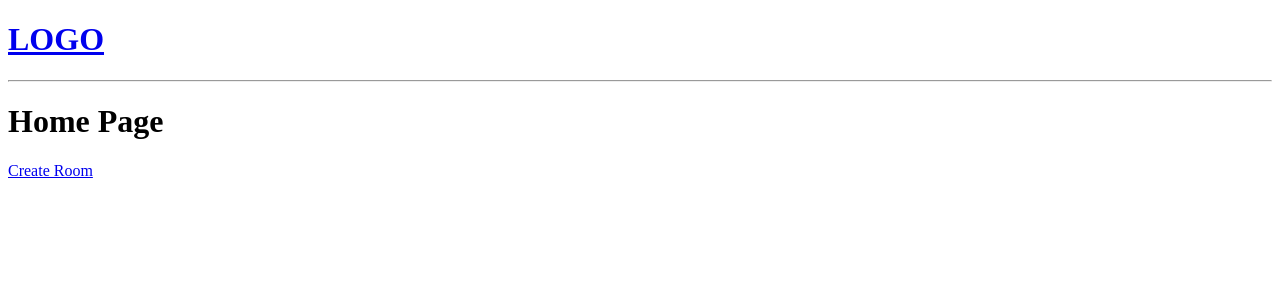
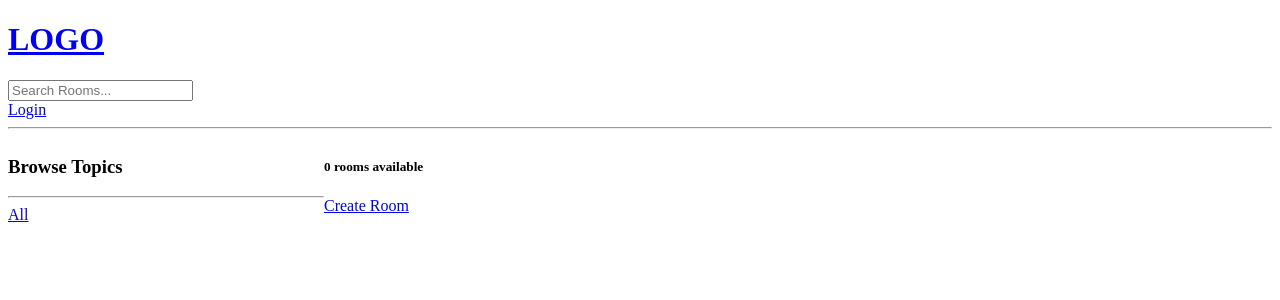
Before and after one commit to codewheezy/studybud, a Django app: page / in a window 1280 px wide. Shown: the top 300 px of the page. Run offline with Django 4.2, Linux system fonts and the light colour scheme; data that the repository does not hold is empty.

Commit message:
new changes

```diff
--- a/studybud/base/models.py
+++ b/studybud/base/models.py
@@ -19,6 +19,9 @@ class Room(models.Model):
     updated = models.DateTimeField(auto_now=True)
     created = models.DateTimeField(auto_now_add=True)
 
+    class Meta:
+        ordering = ['-updated','-created']
+
     def __str__(self):
         return self.name
 
--- a/studybud/base/templates/base/home.html
+++ b/studybud/base/templates/base/home.html
@@ -1,14 +1,39 @@
 {% extends 'main.html' %}
 
 {% block  content %}
-<h1>Home Page</h1>
+
+<style>
+    .home-container {
+        display: grid;
+        grid-template-columns: 1fr 3fr;
+    }
+</style>
+
+<div class="home-container">
 
     <div>
+        <h3>Browse Topics</h3>
+        <hr>
 
+        <div>
+            <a href="{% url 'home' %}">All</a>
+        </div>
+
+        {% for topic in topics %}
+           <div>
+               <a href="{% url 'home' %}?q={{topic.name}}">{{topic.name}}</a>
+           </div>
+        {% endfor %}
+    </div>
+
+    <div>
+        <h5>{{room_count}} rooms available</h5>
         <a href="{% url 'create-room' %}">Create Room</a>
         <div>
             {% for room in rooms %}
                 <div>
+                    <a href="{% url 'update-room' room.id %}">Edit</a>
+                    <a href="{% url 'delete-room' room.id %}">Delete</a> <br /><br />
                     <span>@{{room.host.username}}</span>
                     <h5>{{room.id}} - <a href="{% url 'room' room.id %}">{{room.name}}</a></h5>
                     <small>{{room.topic.name}}</small>
@@ -17,5 +42,6 @@
             {% endfor %}
         </div>
     </div>
+</div>
 
 {% endblock  %}
--- a/studybud/base/urls.py
+++ b/studybud/base/urls.py
@@ -2,7 +2,10 @@ from django.urls import path
 from . import views
 
 urlpatterns = [
+    path('login/', views.loginPage, name="login"),
     path('', views.home, name="home"),
     path('room/<str:pk>/', views.room, name="room"),
     path('create-room/', views.createRoom, name="create-room"),
+    path('update-room/<str:pk>/', views.updateRoom, name="update-room"),
+    path('delete-room/<str:pk>/', views.deleteRoom, name="delete-room")
 ]
--- a/studybud/base/views.py
+++ b/studybud/base/views.py
@@ -1,18 +1,43 @@
-from django.shortcuts import render
-from .models import Room
+from django.shortcuts import render, redirect
+from django.contrib import messages
+from django.contrib.auth import authenticate, login, logout
+from django.db.models import Q
+from django.contrib.auth.models import User
+from .models import Room, Topic
 from .forms import RoomForm
 
 # Create your views here.
 
-# rooms = [
-#     {'id': 1, 'name': 'Let learn python!'},
-#     {'id': 2, 'name': 'Design with me'},
-#     {'id': 3 , 'name': 'Frontend  developers'}
-# ]
+def loginPage(request):
+    if request.method == 'POST':
+        username = request.POST.get('username')
+        password = request.POST.get('password')
+        try:
+            user = User.objects.get(username=username)
+        except:
+            messages.error(request, 'User does not exits')
+
+        user = authenticate(request, username=username, password=password)
+
+        if user is not None:
+            login(request, user)
+            return redirect('home')
+        else:
+            messages.error(request, 'Username or Password does not exit')
+
+    context = {}
+    return render(request, 'base/login_register.html', context)
 
 def home(request):
-    rooms = Room.objects.all()
-    context = {'rooms': rooms}
+    q = request.GET.get('q') if request.GET.get('q') != None else ''
+    rooms = Room.objects.filter(
+        Q(topic__name__icontains=q) |
+        Q(name__icontains=q) |
+        Q(description__icontains=q)
+    )
+    topics = Topic.objects.all()
+    room_count = rooms.count()
+    context = {'rooms': rooms, 'topics': topics, 'room_count': room_count}
     return render(request, 'base/home.html', context)
 
 def room(request, pk):
@@ -26,5 +51,27 @@ def createRoom(request):
         form = RoomForm(request.POST)
         if form.is_valid():
             form.save()
+            return redirect('home')
+
     context = {'form': form}
     return render(request, 'base/room_form.html', context)
+
+def updateRoom(request, pk):
+    room = Room.objects.get(id=pk)
+    form = RoomForm(instance=room)
+    if request.method == 'POST':
+        form = RoomForm(request.POST, instance=room)
+        if form.is_valid():
+            form.save()
+            return redirect('home')
+
+    context = {'form': form}
+    return render(request, 'base/room_form.html', context)
+
+def deleteRoom(request, pk):
+    room = Room.objects.get(id=pk)
+    if request.method == 'POST':
+        room.delete()
+        return redirect('home')
+
+    return render(request, 'base/delete.html', {'obj':room})
--- a/studybud/templates/main.html
+++ b/studybud/templates/main.html
@@ -10,6 +10,13 @@
     </head>
     <body>
         {% include 'navbar.html' %}
+        {% if messages %}
+        <ul class="message">
+            {% for message in messages %}
+            <li>{{message}}</li>
+            {% endfor %}
+        </ul>
+        {% endif %}
 
         {% block  content %}
 
--- a/studybud/templates/navbar.html
+++ b/studybud/templates/navbar.html
@@ -1,5 +1,8 @@
 <a href="/">
     <h1>LOGO</h1>
 </a>
-
+  <form method="GET" action="{% url 'home' %}">
+      <input type="text" name="q" placeholder="Search Rooms..." />
+  </form>
+  <a href="{% url 'login' %}">Login</a>
 <hr>
```
Also changed, not shown: studybud/base/templates/base/delete.html (added, +12 -0 lines), studybud/base/templates/base/login_register.html (added, +17 -0 lines). Lines whose indentation alone changed are shown as unchanged.
